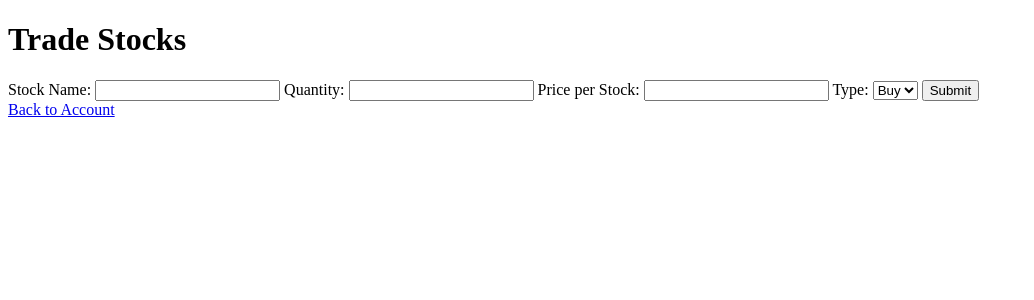
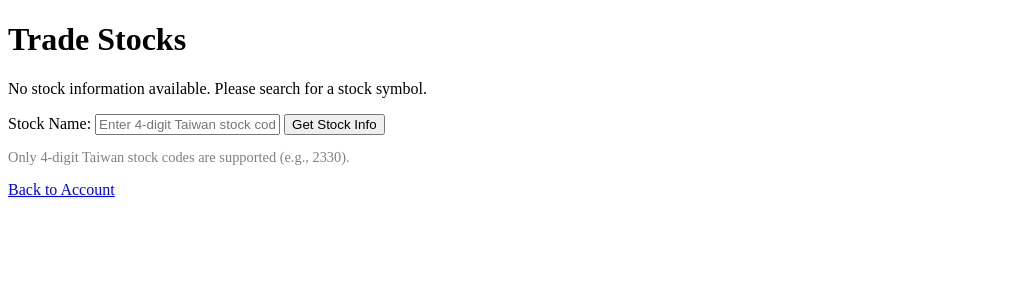
Before and after one commit to ArthurArthurArthur0817/Stock, a Flask app: page /trade in a window 1280 px wide. Shown: the top 300 px of the page, without its empty margins (0-1034 px from the left). Run offline with Flask 3, Linux system fonts and the light colour scheme; the visitor is signed in with stand-in values (Sample User, id 1).

Commit message:
Update trade.html

```diff
--- a/templates/trade.html
+++ b/templates/trade.html
@@ -7,20 +7,78 @@
 </head>
 <body>
     <h1>Trade Stocks</h1>
+
+    <!-- 顯示閃存訊息 -->
+    {% with messages = get_flashed_messages() %}
+        {% if messages %}
+            <ul class="flash-messages" style="color: red; list-style: none;">
+                {% for message in messages %}
+                    <li>{{ message }}</li>
+                {% endfor %}
+            </ul>
+        {% endif %}
+    {% endwith %}
+
+    <!-- 股票資訊顯示 -->
+    {% if stock_info %}
+        <h2>Stock Information</h2>
+        <p><strong>Name:</strong> {{ stock_info['name'] }}</p>
+        <p><strong>Symbol:</strong> {{ stock_info['symbol'] }}</p>
+        <p><strong>Sector:</strong> {{ stock_info['sector'] }}</p>
+        <p><strong>Market Cap:</strong> {{ stock_info['market_cap'] }}</p>
+        <p><strong>Current Price:</strong> {{ stock_info['current_price'] }}</p>
+    {% else %}
+        <p>No stock information available. Please search for a stock symbol.</p>
+    {% endif %}
+
+    <!-- 股票查詢表單 -->
     <form method="POST">
         <label for="stock">Stock Name:</label>
-        <input type="text" name="stock" required>
-        <label for="quantity">Quantity:</label>
-        <input type="number" name="quantity" required>
-        <label for="price">Price per Stock:</label>
-        <input type="number" step="0.01" name="price" required>
-        <label for="type">Type:</label>
-        <select name="type">
-            <option value="BUY">Buy</option>
-            <option value="SELL">Sell</option>
-        </select>
-        <button type="submit">Submit</button>
+        <input type="text" name="stock" required placeholder="Enter 4-digit Taiwan stock code">
+        <button type="submit" name="get_stock_info">Get Stock Info</button>
+        <p style="font-size: 0.9em; color: gray;">Only 4-digit Taiwan stock codes are supported (e.g., 2330).</p>
     </form>
+
+    <!-- 交易表單 -->
+    {% if stock_info %}
+        <form method="POST">
+            <input type="hidden" name="stock" value="{{ stock_info['symbol'] }}">
+
+            <!-- 交易類型 -->
+            <label for="type">Trade Type:</label>
+            <select name="type">
+                <option value="BUY">Buy</option>
+                <option value="SELL">Sell</option>
+            </select>
+
+            <!-- 交易方式 -->
+            <label for="trade_category">Trade Category:</label>
+            <select name="trade_category">
+                <option value="CASH">現股</option>
+            </select>
+
+            <!-- 盤別 -->
+            <label for="market_session">Market Session:</label>
+            <select name="market_session">
+                <option value="REGULAR">普通</option>
+            </select>
+
+            <!-- 價格 -->
+            <label for="price">Price:</label>
+            <input type="number" step="0.01" name="price" required value="{{ stock_info['current_price'] }}">
+
+            <!-- 數量 -->
+            <label for="quantity">Quantity:</label>
+            <input type="number" name="quantity" required placeholder="Enter quantity">
+
+            <!-- 提交交易 -->
+            <button type="submit" name="submit_trade" {% if not is_trading_time %} disabled {% endif %}>Submit Trade</button>
+            {% if not is_trading_time %}
+                <p style="color: red;">Currently not within trading hours. Trading is only allowed from 9:00 AM to 1:30 PM.</p>
+            {% endif %}
+        </form>
+    {% endif %}
+
     <a href="{{ url_for('account') }}">Back to Account</a>
 </body>
 </html>
```
